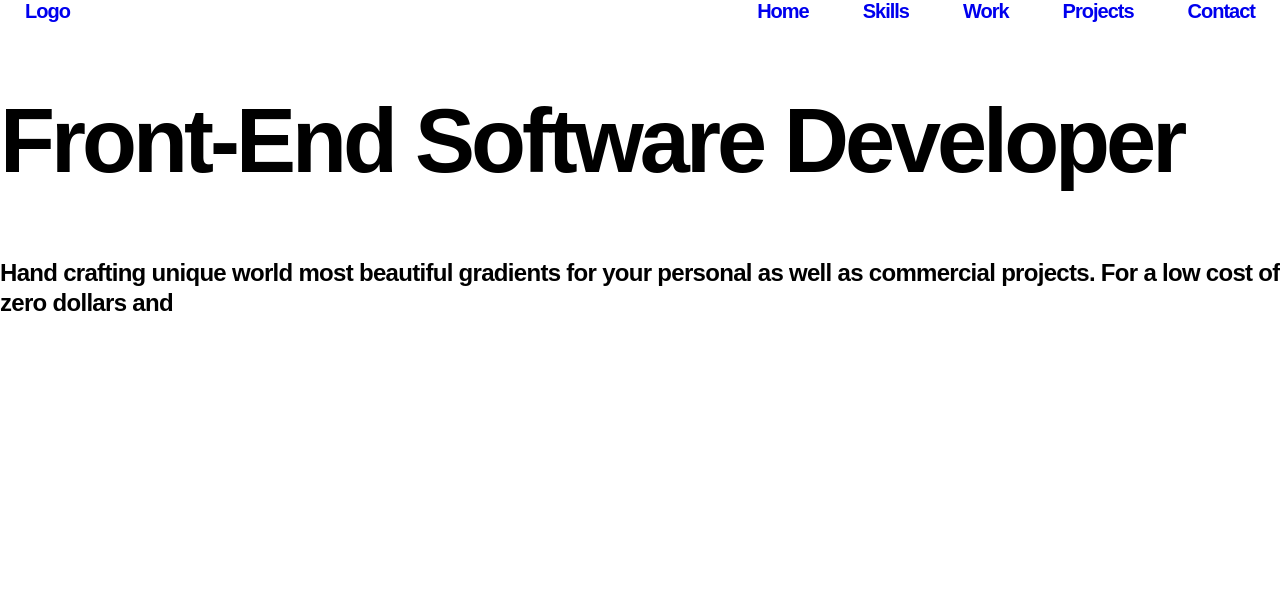
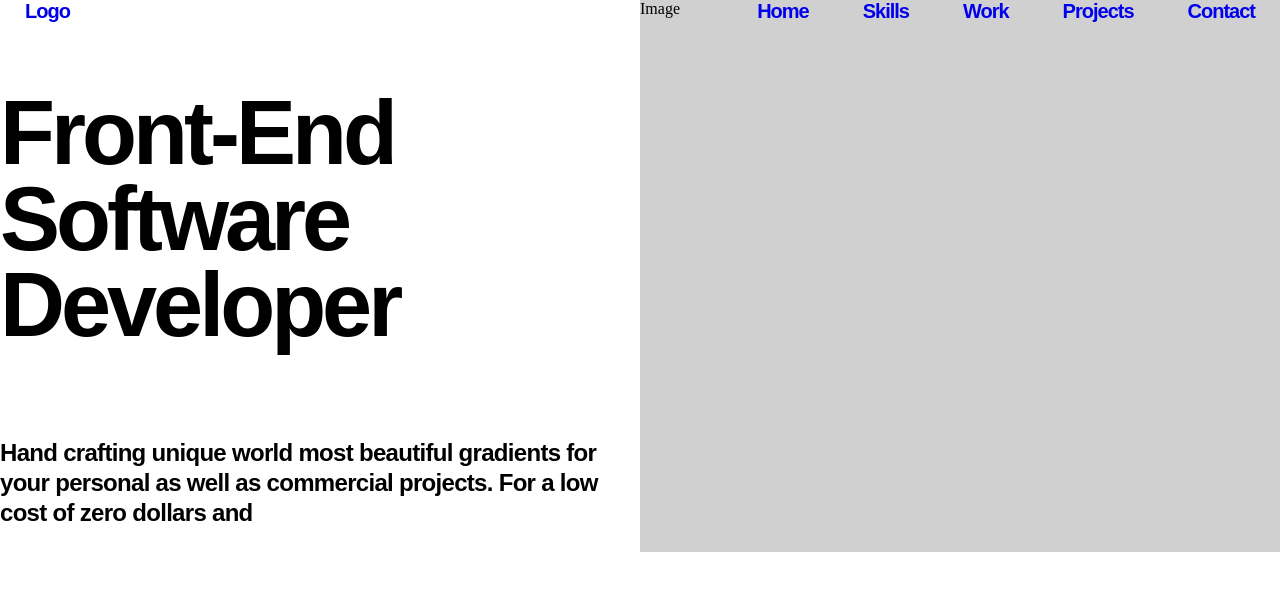
Before and after one commit to RyanWirth/portfolio, a Svelte app: page / in a window 1280 px wide. Shown: the top 590 px of the page. Built offline with nearby package versions, Linux system fonts and the light colour scheme; a web font is replaced by a local one.

Commit message:
Create image container

```diff
--- a/src/components/Header.svelte
+++ b/src/components/Header.svelte
@@ -3,6 +3,9 @@
     display: flex;
     flex-direction: row;
     justify-content: space-between;
+
+    position: absolute;
+    width: 100%;
   }
 
   a {
--- a/src/components/Hero.svelte
+++ b/src/components/Hero.svelte
@@ -1,17 +1,31 @@
 <style type="text/scss">
+  section {
+    display: flex;
+  }
+
+  article {
+    flex: 1;
+  }
+
+  aside {
+    background: #d0d0d0;
+    flex: 1;
+  }
+
   p {
     font-size: 24px;
     font-weight: 600;
-    line-height: 1.25em;
+    line-height: 30px;
   }
 </style>
 
 <section>
-  <div>
+  <article>
     <h1>Front-End Software Developer</h1>
     <p>
       Hand crafting unique world most beautiful gradients for your personal as
       well as commercial projects. For a low cost of zero dollars and
     </p>
-  </div>
+  </article>
+  <aside>Image</aside>
 </section>
```
